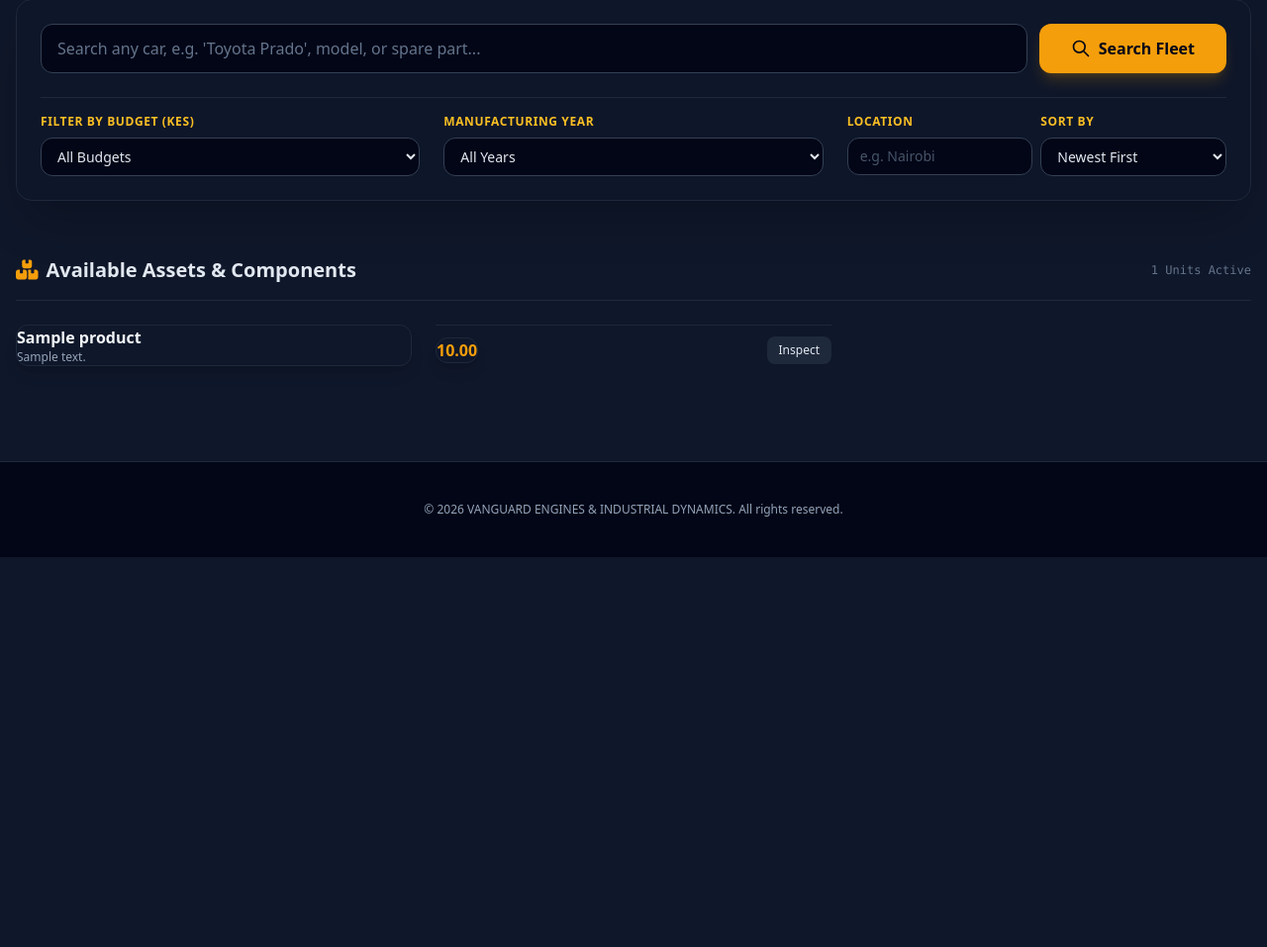
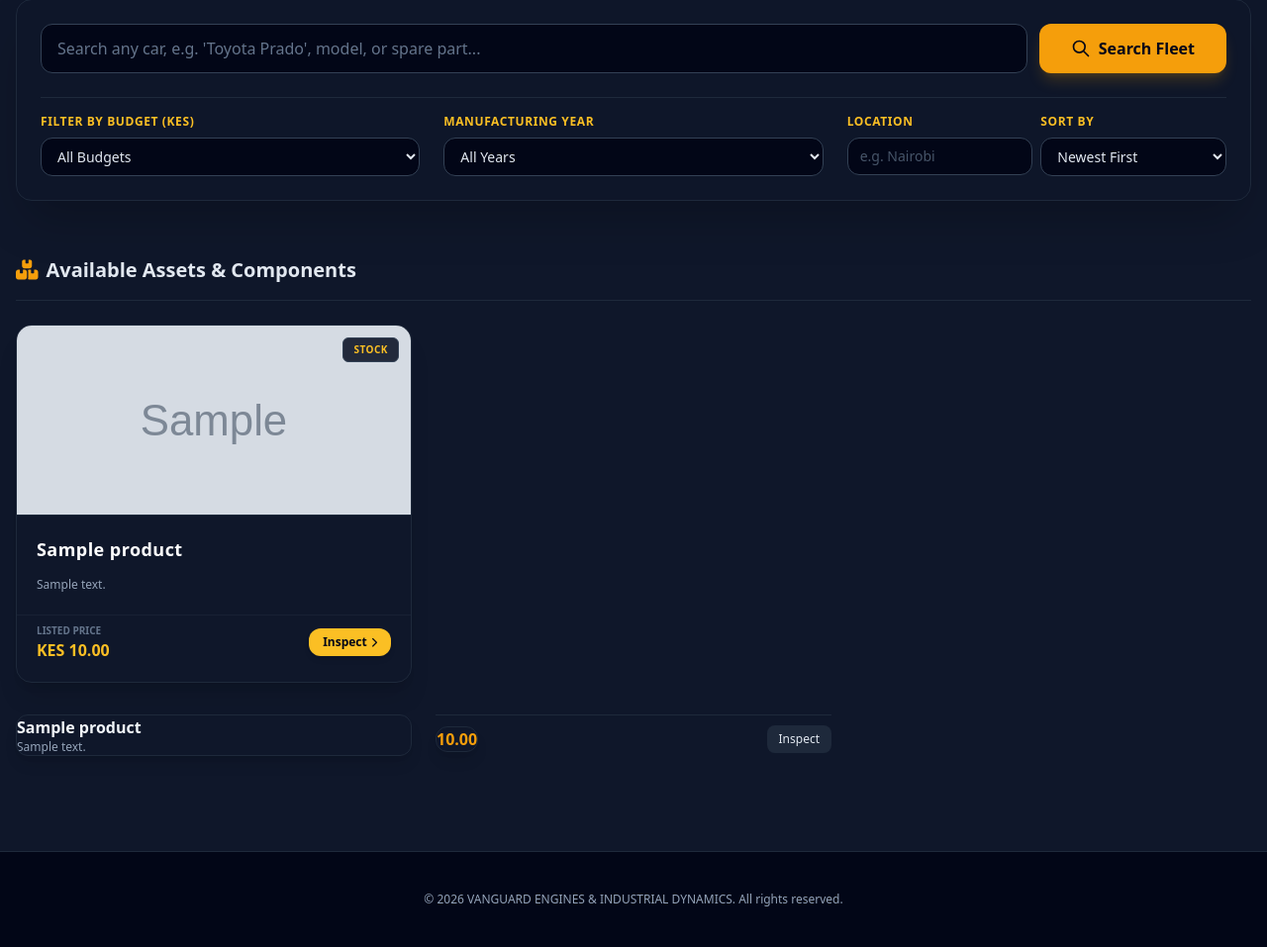
Before and after one commit to samuelk-dot/blue-market, a Django app: page / in a window 1280 px wide. Shown: the part 560-1517 px from the top of the page at 99% size. Before the commit the page ends 1123 px from the top, so only its background shows below. Run offline with Django 5.2, Linux system fonts and the light colour scheme; tables that the repository leaves empty hold one stand-in row (values such as "Sample post"); grey boxes marked "Sample" are stand-in pictures; some libraries are stand-ins or nearby versions.

Commit message:
Fix inventory card grid layout and photo container on main index page

```diff
--- a/store/templates/store/index.html
+++ b/store/templates/store/index.html
@@ -225,7 +225,62 @@
                 <h2 class="text-xl font-bold text-slate-200 flex items-center gap-2">
                     <i class="fa-solid fa-boxes-stacked text-amber-500"></i> Available Assets & Components
                 </h2>
-            <span class="text-xs text-slate-500 font-mono">{{ products.count }} Units Active</span>
+            </div>
+
+            {% if products %}
+                <!-- 3-COLUMN RESPONSIVE CARD GRID -->
+                <div class="grid grid-cols-1 md:grid-cols-2 lg:grid-cols-3 gap-6">
+                    {% for item in products %}
+                        <a href="{% url 'product_detail' item.id %}" class="block bg-slate-900 hover:bg-slate-800/90 border border-slate-800 hover:border-amber-400/50 rounded-2xl overflow-hidden shadow-xl transition duration-200 group flex flex-col justify-between">
+
+                            <div>
+                                <!-- Vehicle Image Container -->
+                                <div class="h-48 bg-slate-950 border-b border-slate-800 overflow-hidden relative">
+                                    {% if item.image_url %}
+                                        <img src="{{ item.image_url }}" alt="{{ item.name }}" class="w-full h-full object-cover group-hover:scale-105 transition duration-300">
+                                    {% else %}
+                                        <div class="w-full h-full flex items-center justify-center text-slate-700">
+                                            <i class="fa-solid fa-car text-5xl"></i>
+                                        </div>
+                                    {% endif %}
+                                    <span class="absolute top-3 right-3 bg-slate-900/90 text-amber-400 font-extrabold text-[10px] px-2.5 py-1 rounded-md border border-slate-700 uppercase tracking-wider">
+                                        {{ item.condition|default:"Stock" }}
+                                    </span>
+                                </div>
+
+                                <!-- Card Content -->
+                                <div class="p-5 space-y-3">
+                                    <h3 class="font-extrabold text-white text-lg group-hover:text-amber-400 transition tracking-wide line-clamp-1">
+                                        {{ item.name }}
+                                    </h3>
+
+                                    <p class="text-xs text-slate-400 line-clamp-2 leading-relaxed">
+                                        {{ item.description }}
+                                    </p>
+                                </div>
+                            </div>
+
+                            <!-- Footer / Price Bar -->
+                            <div class="px-5 pb-5 pt-2 flex items-center justify-between border-t border-slate-800/60 mt-auto">
+                                <div>
+                                    <span class="text-[10px] uppercase font-bold text-slate-500 block">Listed Price</span>
+                                    <span class="text-amber-400 font-black text-base">KES {{ item.price }}</span>
+                                </div>
+                                <span class="bg-amber-400 group-hover:bg-amber-300 text-slate-950 px-3.5 py-1.5 rounded-xl text-xs font-extrabold shadow-md transition flex items-center gap-1">
+                                    Inspect <i class="fa-solid fa-chevron-right text-[10px]"></i>
+                                </span>
+                            </div>
+
+                        </a>
+                    {% endfor %}
+                </div>
+            {% else %}
+                <div class="bg-slate-900 border border-slate-800 rounded-2xl p-12 text-center space-y-3">
+                    <i class="fa-solid fa-folder-open text-5xl text-slate-700"></i>
+                    <p class="font-bold text-slate-300">No machinery or spare parts listed yet.</p>
+                    <p class="text-xs text-slate-500">Use your Operator Dashboard to add your first listing.</p>
+                </div>
+            {% endif %}
         </div>
 
         {% if products %}
```
Lines whose indentation alone changed are shown as unchanged.
